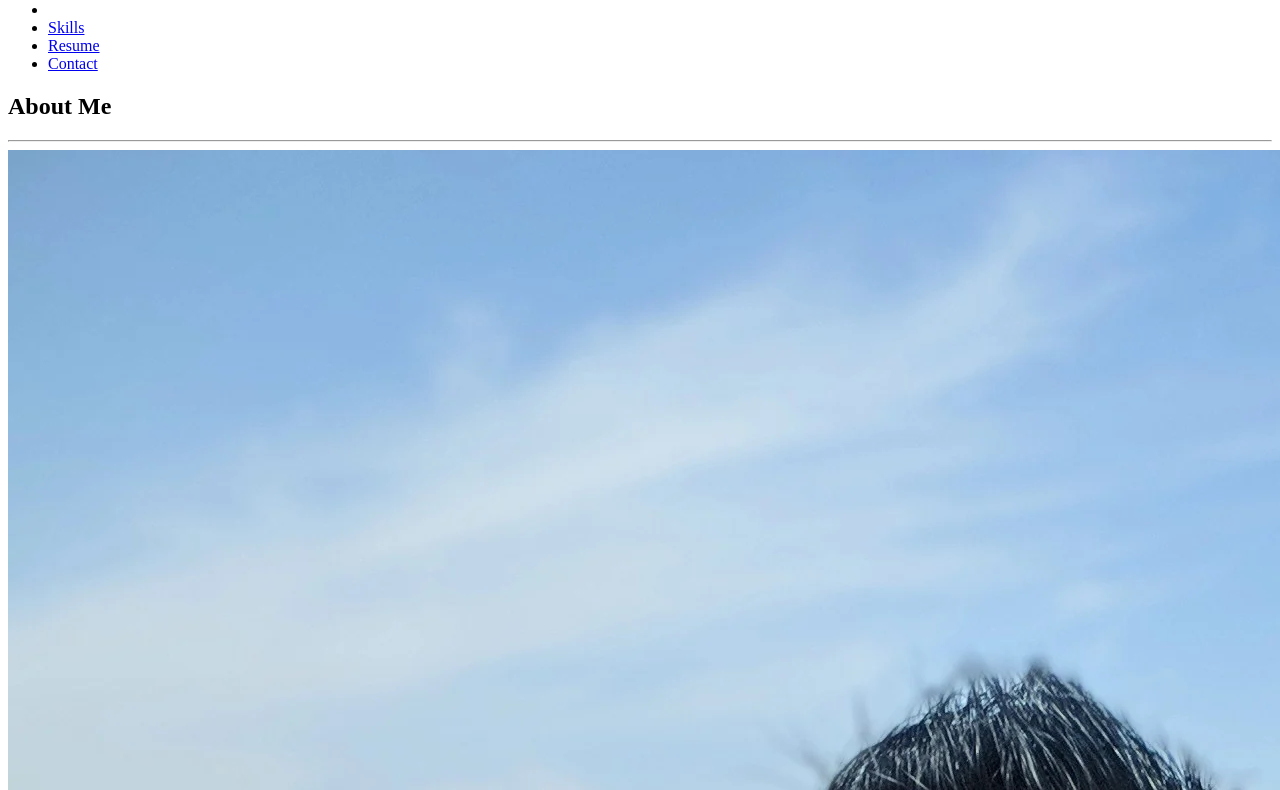
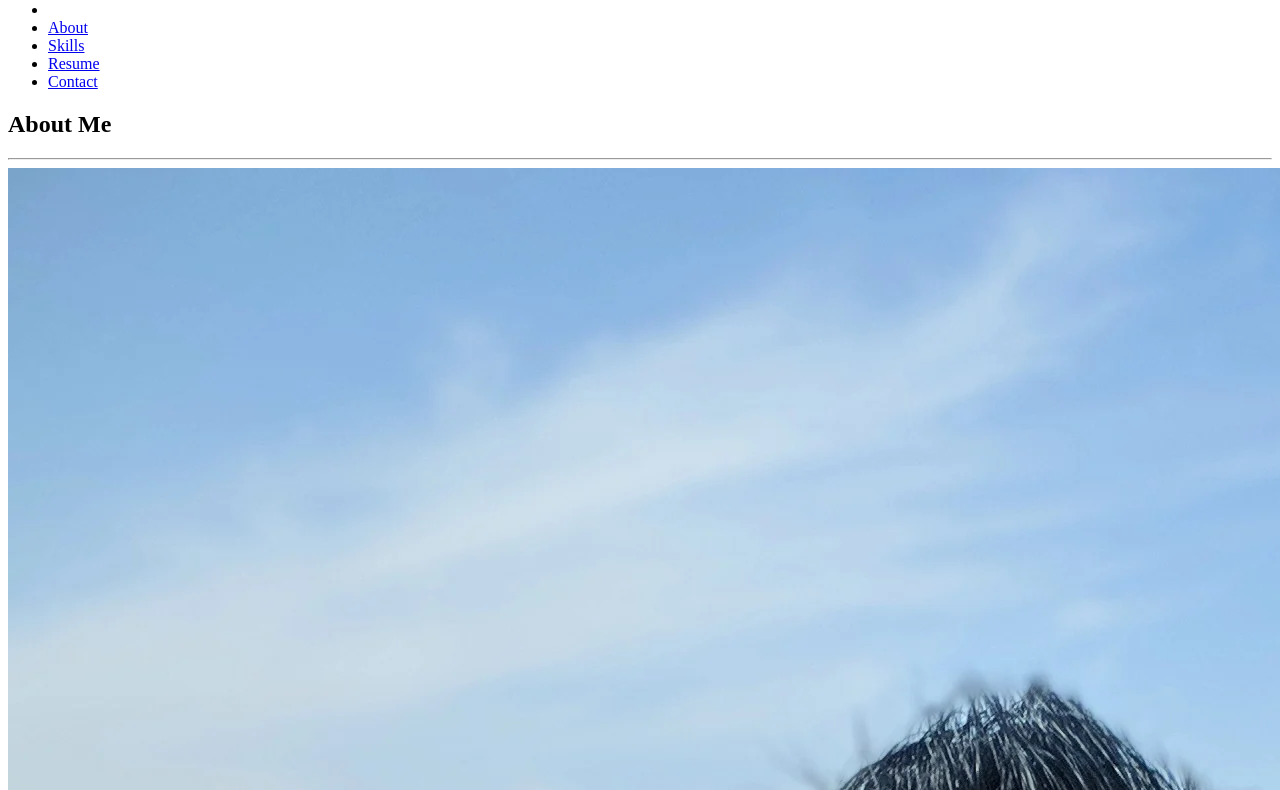
Before and after one commit to mayank-suman/mayank-portfolio, a website: page index.html in a window 1280 px wide. Shown: the part 165-955 px from the top of the page. Drawn offline with Linux system fonts and the light colour scheme.

Commit message:
add about nav link

```diff
--- a/index.html
+++ b/index.html
@@ -95,7 +95,7 @@
             <ul class="nav navbar-nav">
               <!-- Hidden li included to remove active class from about link when scrolled up past about section -->
               <li class="hidden"><a href="#page-top"></a></li>
-              <!-- <li> <a class="page-scroll" href="#about">About</a> </li> -->
+              <li><a class="page-scroll" href="#about">About</a></li>
               <li><a class="page-scroll" href="#skills">Skills</a></li>
               <!-- <li> <a class="page-scroll" href="#portfolio">Portfolio</a> </li> -->
               <li><a class="page-scroll" href="#resume">Resume</a></li>
```
